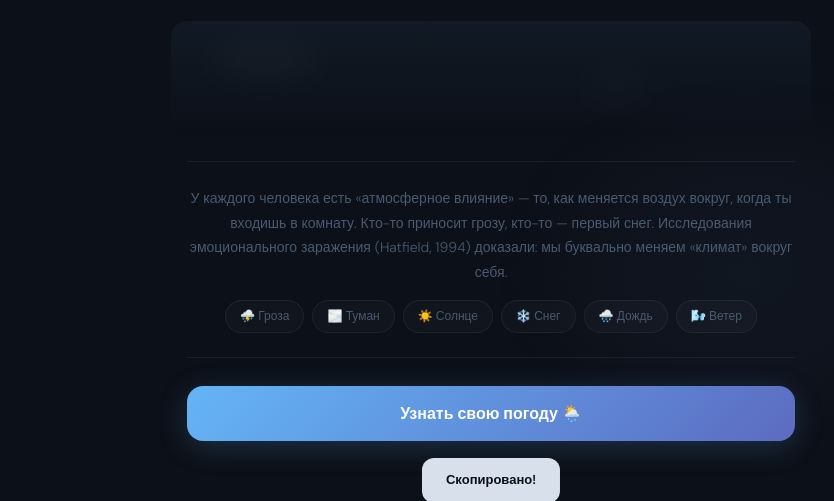
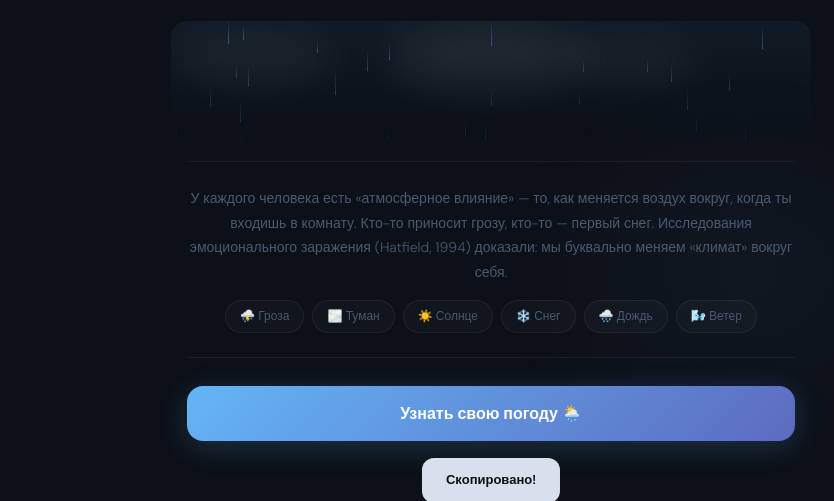
Before and after one commit to lisofoxa-oss/tests, a plain HTML site: page weather/index.html in a window 1280 px wide. Shown: the part 367-868 px from the top of the page, without its empty margins (149-983 px from the left). Drawn offline with Linux system fonts and the light colour scheme.

Commit message:
Update index.html

```diff
--- a/weather/index.html
+++ b/weather/index.html
@@ -442,9 +442,25 @@ h1 em { font-style: italic; color: var(--w-color); }
     </div>
 
     <div class="weather-scene" id="headerScene">
-      <div class="cloud" style="width:120px;height:40px;top:20px;left:10%;animation:drift 25s linear infinite"></div>
-      <div class="cloud" style="width:80px;height:30px;top:50px;left:60%;animation:drift 18s linear infinite reverse"></div>
+      <div class="cloud" style="width:160px;height:50px;top:10px;left:5%;animation:drift 25s linear infinite;background:rgba(255,255,255,0.06)"></div>
+      <div class="cloud" style="width:200px;height:60px;top:5px;left:30%;animation:drift 20s linear infinite reverse;background:rgba(255,255,255,0.08)"></div>
+      <div class="cloud" style="width:140px;height:45px;top:15px;left:65%;animation:drift 22s linear infinite;background:rgba(255,255,255,0.05)"></div>
     </div>
+    <script>
+    // Generate rain drops
+    (function(){
+      const scene = document.getElementById('headerScene');
+      for(let i=0;i<30;i++){
+        const drop = document.createElement('div');
+        drop.className = 'rain-drop';
+        drop.style.left = Math.random()*100+'%';
+        drop.style.height = (12+Math.random()*16)+'px';
+        drop.style.animationDuration = (0.6+Math.random()*0.8)+'s';
+        drop.style.animationDelay = Math.random()*2+'s';
+        scene.appendChild(drop);
+      }
+    })();
+    </script>
     <style>@keyframes drift{0%{transform:translateX(-50px)}100%{transform:translateX(50px)}}</style>
 
     <div class="intro">
```
